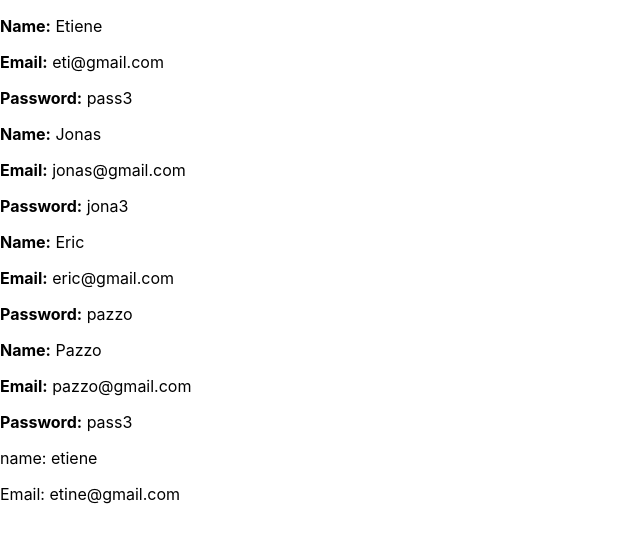
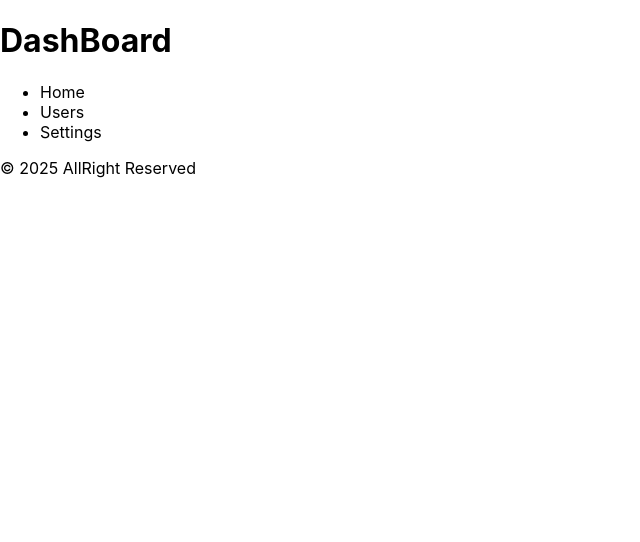
Before and after one commit to nietiene/My-react-js-app, a React (Create React App) app: page / in a window 1280 px wide. Shown: the top 542 px of the page, without its empty margins (0-640 px from the left). Built offline with nearby package versions, Linux system fonts and the light colour scheme.

Commit message:
my react js lesson

```diff
--- a/src/App.js
+++ b/src/App.js
@@ -1,12 +1,13 @@
-import MyFirstApp from "./study.js";
-import { UserInfo } from "./study.js";
-
+// import MyFirstApp from "./study.js";
+// import { UserInfo } from "./study.js";
+import DashBoard from "./nestingComponents/dashboard.js";
 function App() {
   return (
     <>
-      <MyFirstApp/>
+      {/* <MyFirstApp/> */}
       {/* multiple component */}
-      <UserInfo name={"etiene"} email={"etine@gmail.com"}/>
+      {/* <UserInfo name={"etiene"} email={"etine@gmail.com"}/> */}
+      <DashBoard/>
     </>
 
   );
--- /dev/null
+++ b/src/nestingComponents/dashboard.js
@@ -0,0 +1,18 @@
+import React from "react";
+import Footer from "./footer.js";
+import Header from "./header.js";
+import SideBar from "./sidebar.js";
+import UserList from "./userList.js"
+
+const DashBoard = () => {
+    return (
+    <div>
+        <Header/>
+        <SideBar/>
+        <UserList/>
+        <Footer/>
+    </div>
+    );
+}
+
+export default DashBoard;
--- /dev/null
+++ b/src/nestingComponents/footer.js
@@ -0,0 +1,11 @@
+import React from 'react';
+
+const Footer = () => {
+    return (
+        <footer>
+            <p>&copy; 2025 AllRight Reserved</p>
+        </footer>
+    )
+}
+
+export default Footer;
--- /dev/null
+++ b/src/nestingComponents/header.js
@@ -0,0 +1,13 @@
+import React from "react";
+
+const Header = () => {
+    return (
+        <div>
+            <header>
+                <h1>DashBoard</h1>
+            </header>
+        </div>
+    )
+}
+
+export default Header;
--- /dev/null
+++ b/src/nestingComponents/sidebar.js
@@ -0,0 +1,17 @@
+import React from "react";
+
+const SideBar = () => {
+    return (
+        <div>
+            <aside>
+              <ul>
+                <li>Home</li>
+                <li>Users</li>
+                <li>Settings</li>
+             </ul>
+            </aside>
+        </div>
+    )
+}
+
+export default SideBar;
--- /dev/null
+++ b/src/nestingComponents/userList.js
@@ -0,0 +1,21 @@
+import React from "react";
+
+const UserList = () => {
+    const list = [
+        {id: 1, name: 'etiene'},
+        {id: 2, name: 'jonas'},
+        {id: 3, name: 'john'},
+    ];
+
+    return (
+        <div>
+            {list.map((user) => {
+                <ul key={user.id}>
+                   <ol>Id: {user.id}</ol>
+                   <ol>name: {user.name}</ol>
+                </ul>
+            })}
+        </div>
+    )
+}
+export default UserList;
--- a/src/study.js
+++ b/src/study.js
@@ -48,5 +48,5 @@ const UserInfo = ({name, email}) => {
 
 
 
-export default MyFirstApp
+export default MyFirstApp ;
 export {UserInfo};
```
